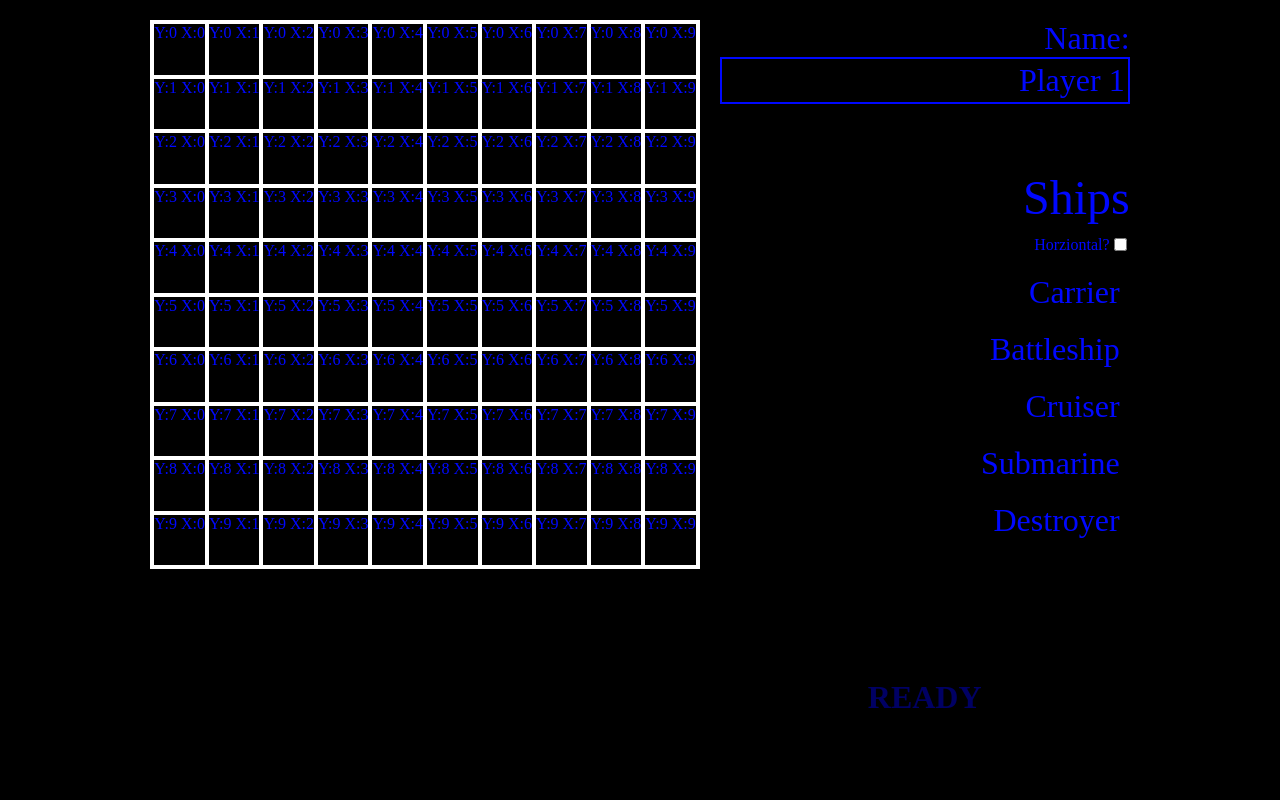
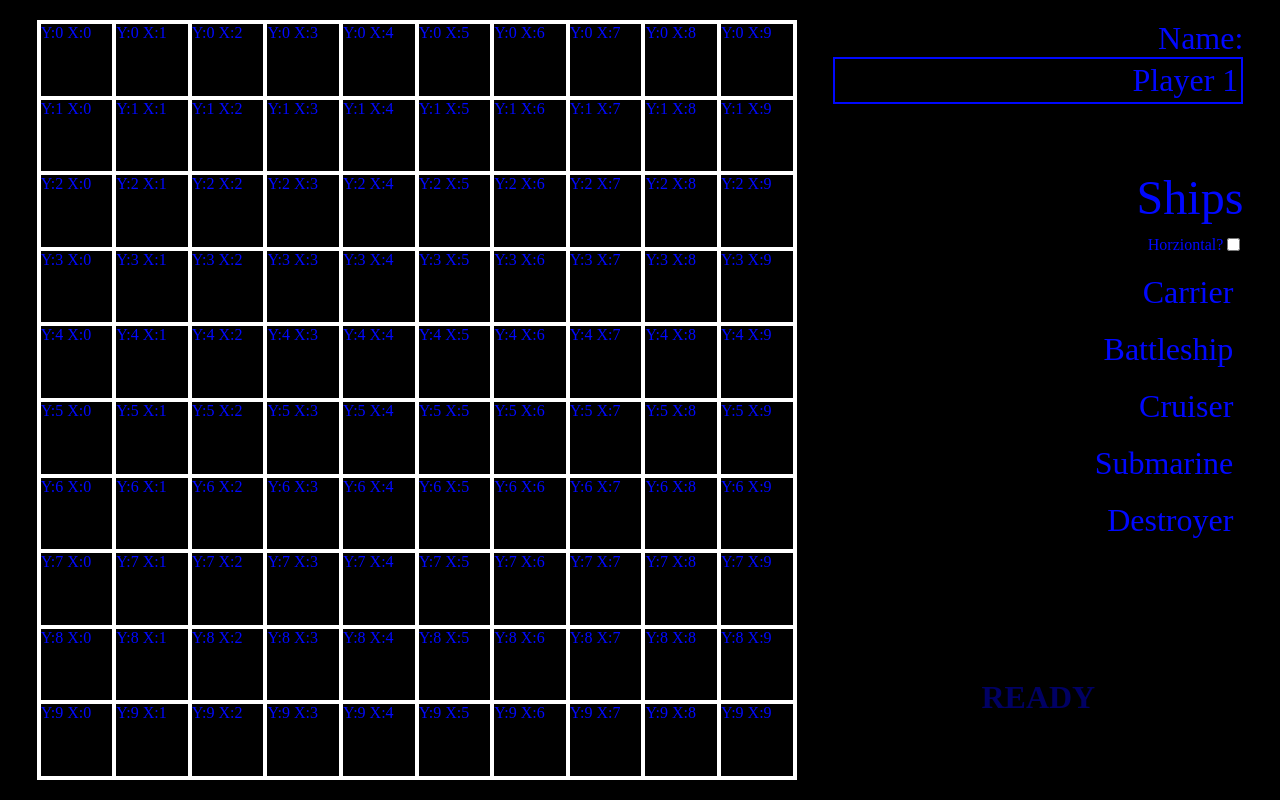
Before and after one commit to galiptai/battleship, a React (Vite) app in the folder client/: page /local in a window 1280 px wide. Built offline with nearby package versions, Linux system fonts and the light colour scheme; a web font is replaced by a local one.

Commit message:
mess around with css

```diff
--- a/client/src/components/Board.tsx
+++ b/client/src/components/Board.tsx
@@ -23,13 +23,17 @@ export type Highlight = {
   tiles: Tile[];
   type: HighlightType;
 };
+
+export type ShowShips = "all" | "hit";
+
 type drawBoardProps = {
   board: Board;
   onClick: (selection: Highlight) => void;
   highlightAssigner: (hoverCoordinate: Coordinate | null) => Highlight;
+  showShips: ShowShips;
 };
 
-export function DrawBoard({ board, onClick, highlightAssigner }: drawBoardProps) {
+export function DrawBoard({ board, onClick, highlightAssigner, showShips }: drawBoardProps) {
   const [hoverCoordinate, setHoverCoordinate] = useState<Coordinate | null>(null);
 
   const highlight = highlightAssigner(hoverCoordinate);
@@ -49,6 +53,7 @@ export function DrawBoard({ board, onClick, highlightAssigner }: drawBoardProps)
               onClick={() => onClick(highlight)}
               setHoverCoordinate={setHoverCoordinate}
               highlighted={highlight.tiles.includes(tile) ? highlight.type : null}
+              showShip={showShips}
             />
           ))}
         </Fragment>
--- a/client/src/components/BoardSetup.css
+++ b/client/src/components/BoardSetup.css
@@ -1,13 +1,17 @@
 .board-setup {
   display: flex;
+  justify-content: space-evenly;
+  padding: 20px;
   height: 100%;
-  width: fit-content;
-  margin: auto;
-  padding: 20px;
+  box-sizing: border-box;
   gap: 20px;
-  box-sizing: border-box;
 }
 
 .board-setup-board {
+  display: flex;
+}
+
+.board-setup-side {
   height: 100%;
+  max-width: 40%;
 }
--- a/client/src/components/BoardSetup.tsx
+++ b/client/src/components/BoardSetup.tsx
@@ -85,8 +85,9 @@ export function BoardSetup({ starterName, setVerifiedBoard }: boardSetupProps) {
   return (
     <div className="board-setup">
       <div className="board-setup-board">
-        <DrawBoard board={board} onClick={onBoardClick} highlightAssigner={highlightAssigner} />
+        <DrawBoard board={board} onClick={onBoardClick} highlightAssigner={highlightAssigner} showShips="all" />
       </div>
+      <div className="board-setup-side">
         <SetupMenu
           board={board}
           setBoard={setBoard}
@@ -100,5 +101,6 @@ export function BoardSetup({ starterName, setVerifiedBoard }: boardSetupProps) {
           onReadyClick={onReadyClick}
         />
       </div>
+    </div>
   );
 }
--- a/client/src/components/PlayScreen.css
+++ b/client/src/components/PlayScreen.css
@@ -1,33 +1,29 @@
 .play-screen {
-  display: grid;
-  grid-template-areas:
-    "opp pla"
-    "opp log";
+  display: flex;
+  justify-content: center;
   padding: 20px;
   height: 100%;
+  width: 100%;
   box-sizing: border-box;
-  grid-template-columns: 1.5fr 1fr;
-  grid-template-rows: 3fr 1fr;
   gap: 20px;
 }
 
-.play-screen > div {
-  min-width: 0;
-  min-height: 0;
+.play-side {
+  height: 100%;
+  max-width: 40%;
+  display: flex;
+  flex-direction: column;
 }
 
 .play-opponent-board {
   display: flex;
   align-items: center;
-  grid-area: opp;
 }
 
 .play-player-board {
-  grid-area: pla;
   display: flex;
   align-items: center;
 }
 
 .play-log {
-  grid-area: log;
 }
--- a/client/src/components/PlayScreen.tsx
+++ b/client/src/components/PlayScreen.tsx
@@ -20,12 +20,14 @@ export function PlayScreen({ playerBoard, setPlayerBoard, opponentBoard, setOppo
   return (
     <div className="play-screen">
       <div className="play-opponent-board">
-        <DrawBoard board={opponentBoard} onClick={onClick} highlightAssigner={highlightAssigner} />
+        <DrawBoard board={opponentBoard} onClick={onClick} highlightAssigner={highlightAssigner} showShips="hit" />
       </div>
-      <div className="play-player-board">
-        <DrawBoard board={playerBoard} onClick={onClick} highlightAssigner={highlightAssigner} />
+      <div className="play-side">
+        <div className="play-player-board">
+          <DrawBoard board={playerBoard} onClick={onClick} highlightAssigner={highlightAssigner} showShips="hit" />
+        </div>
+        <div className="play-log">LOG GOES HERE</div>
       </div>
-      <div className="play-log">LOG GOES HERE</div>
     </div>
   );
 }
--- a/client/src/components/Tile.tsx
+++ b/client/src/components/Tile.tsx
@@ -1,4 +1,4 @@
-import { Coordinate, HighlightType } from "./Board";
+import { Coordinate, HighlightType, ShowShips } from "./Board";
 import { ShipType } from "../logic/Ship";
 import "./Tile.css";
 
@@ -13,8 +13,9 @@ type drawTileProps = {
   onClick: () => void;
   setHoverCoordinate: (coordinate: Coordinate | null) => void;
   highlighted: HighlightType | null;
+  showShip: ShowShips;
 };
-export function DrawTile({ tile, onClick, setHoverCoordinate, highlighted }: drawTileProps) {
+export function DrawTile({ tile, onClick, setHoverCoordinate, highlighted, showShip }: drawTileProps) {
   const placed = tile.placedShip !== null;
   let overlay = "tile-overlay";
   if (highlighted !== null) {
```
Also changed, not shown: client/src/pages/Local.tsx (+10 -0 lines). Lines whose indentation alone changed are shown as unchanged.
